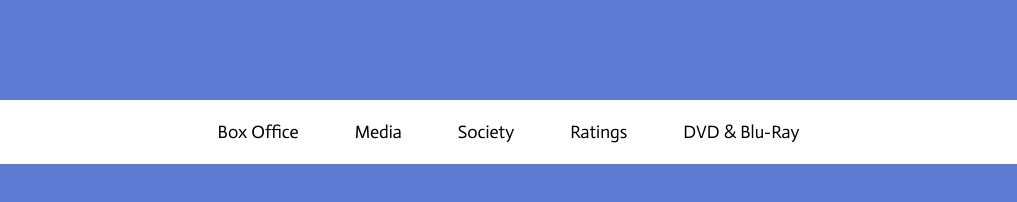
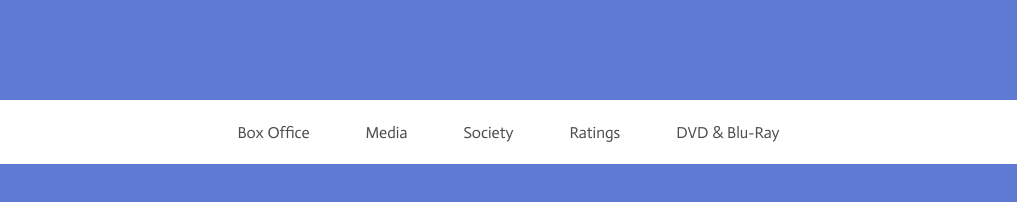
Before and after one commit to Igor280566/IMDb, a plain HTML site: page index.html in a window 1280 px wide. Shown: the full height of the page, 139-1156 px from the left. Drawn offline with Linux system fonts and the light colour scheme; a web font is replaced by a local one.

Commit message:
heder finish finish

```diff
--- a/css/style.css
+++ b/css/style.css
@@ -48,6 +48,11 @@ body {
   justify-content: space-between;
   gap: 56px;
 }
+.nav__list-link {
+  font-size: 16px;
+  line-height: 19px;
+  color: rgba(0, 0, 0, 0.698398);
+}
 .nav__list-link:hover {
   padding: 22px 25px;
   color: #fff;
```
